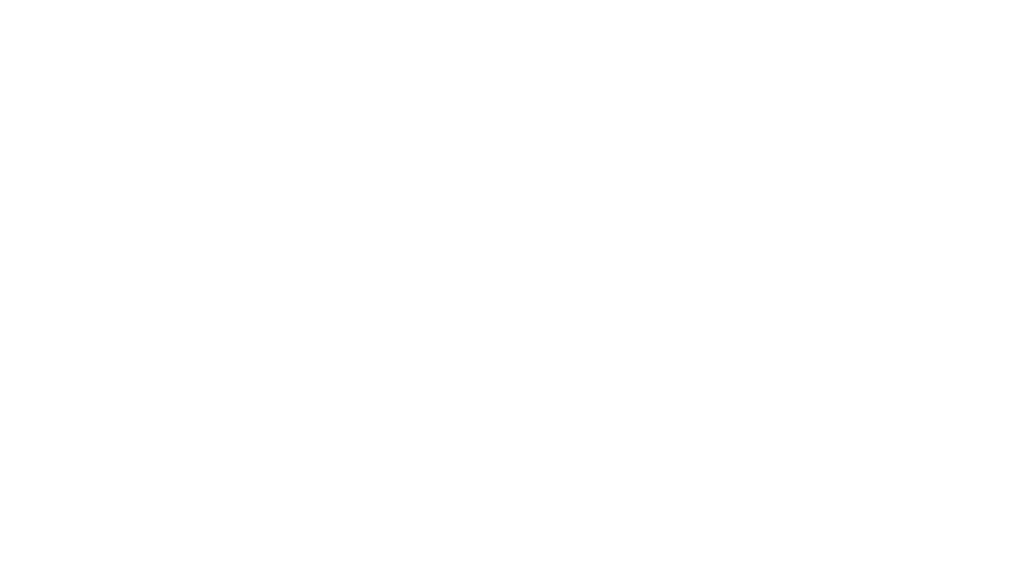
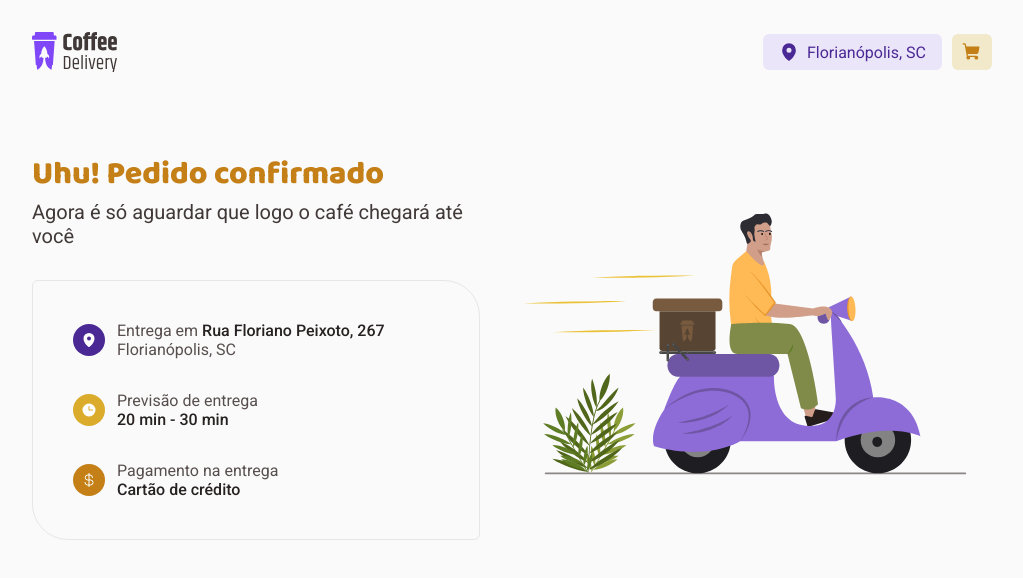
Before and after one commit to alanwengrze/ignite_coffe-delivery, a React (Vite) app: page /success in a window 1280 px wide. Before the commit this address had no page. Shown: the top 578 px of the page, without its empty margins (128-1151 px from the left). Built offline with nearby package versions, Linux system fonts and the light colour scheme.

Commit message:
:lipstick: feat: Success page/component  finished

```diff
--- a/src/Router.tsx
+++ b/src/Router.tsx
@@ -1,12 +1,16 @@
 import {Routes, Route} from 'react-router-dom'
 import { Home } from './pages/Home'
 import { DefaultLayout } from './layouts/DefaultLayout'
+import { Checkout } from './pages/Checkout'
+import { Success } from './pages/Success'
 
 export function Router() {
   return (
     <Routes>
       <Route path='/' element={<DefaultLayout/>}>
         <Route path="/" element={<Home />} />
+        <Route path="/checkout" element={<Checkout />} />
+        <Route path='/success' element={<Success/>} />
       </Route>
     </Routes>
   )
--- a/src/layouts/DefaultLayout/styles.ts
+++ b/src/layouts/DefaultLayout/styles.ts
@@ -2,9 +2,8 @@ import styled from "styled-components";
 
 export const LayoutContainer = styled.div`
   width: 100%;
-  height: 100%;
+  height: 100vh;
   display: flex;
   flex-direction: column;
-  background: ${({theme}) => theme.colors.background};
   padding: 0 16rem;
 `
--- /dev/null
+++ b/src/pages/Checkout/index.tsx
@@ -0,0 +1,8 @@
+
+export function Checkout() {
+  return (
+    <div>
+      <h1>Checkout</h1>
+    </div>
+  )
+}
--- a/src/pages/Home/Banner/styles.ts
+++ b/src/pages/Home/Banner/styles.ts
@@ -64,5 +64,4 @@ export const Item = styled.div<ItemProps>`
 export const BannerImage = styled.img`
   aspect-ratio: 1;
   width: 50%;
-
 `
--- /dev/null
+++ b/src/pages/Success/index.tsx
@@ -0,0 +1,39 @@
+import { SuccessContainer, Content, MessageSuccess, OrderInfo, Info, InfoWrapper} from "./styles"
+import { MapPin, Clock, CurrencyDollar } from "phosphor-react"
+import successImage from "../../assets/SuccessImage.svg"
+export function Success() {
+  return (
+    <SuccessContainer>
+      <Content>
+        <MessageSuccess>
+          <h1>Uhu! Pedido confirmado</h1>
+          <p>Agora é só aguardar que logo o café chegará até você</p>
+        </MessageSuccess>
+        <OrderInfo>
+          <Info $infoColor="address">
+            <MapPin weight="fill"/>
+            <InfoWrapper>
+              <p>Entrega em <span>Rua Floriano Peixoto, 267</span></p>
+              <p>Florianópolis, SC</p>
+            </InfoWrapper>
+          </Info>
+          <Info $infoColor="delivery">
+            <Clock weight="fill"/>
+            <InfoWrapper>
+              <p>Previsão de entrega</p>
+              <span>20 min - 30 min</span>
+            </InfoWrapper>
+          </Info>
+          <Info $infoColor="payment">
+            <CurrencyDollar/>
+            <InfoWrapper>
+              <p>Pagamento na entrega</p>
+              <span>Cartão de crédito</span>
+            </InfoWrapper>
+          </Info>
+        </OrderInfo>
+      </Content>
+      <img src={successImage} alt="" />
+    </SuccessContainer>
+  )
+}
--- /dev/null
+++ b/src/pages/Success/styles.ts
@@ -0,0 +1,72 @@
+import styled from "styled-components";
+export const SuccessContainer = styled.div`
+  display: flex;
+  align-items: center;
+  justify-content: space-between;
+  gap: 3.2rem;
+
+  > img {
+    width: 50%;
+    aspect-ratio: 1;
+  }
+`
+export const Content = styled.div`
+  display: flex;
+  flex-direction: column;
+  gap: 3.2rem;
+`
+
+export const MessageSuccess = styled.div`
+  h1{
+    color: ${({theme}) => theme.colors.yellowDark};
+  }
+  p{
+    color: ${({theme}) => theme.colors.baseSubtitle};
+    font-size: 2rem;
+  }
+`
+export const OrderInfo = styled.div`
+  display: flex;
+  flex-direction: column;
+  gap: 3.2rem;
+  padding: 4rem;
+  border: 1px solid ${({theme}) => theme.colors.baseButton};
+  border-radius: 6px 36px;
+
+  p {
+    color: ${({theme}) => theme.colors.baseText};
+  }
+  span {
+    color: ${({theme}) => theme.colors.baseTitle};
+    font-weight: 500;
+  }
+`
+
+const INFO_COLORS = {
+  address: "purpleDark",
+  delivery: "yellow",
+  payment: "yellowDark"
+} as const
+
+interface InfoProps {
+  $infoColor: keyof typeof INFO_COLORS
+}
+
+export const Info = styled.div<InfoProps>`
+  display: flex;
+  align-items: center;
+  gap: 1.2rem;
+
+  svg {
+    color: ${({theme}) => theme.colors.white};
+    height: 3.2rem;
+    width: 3.2rem;
+    padding: 0.8rem 0.4rem;
+    border-radius: 50%;
+    background-color: ${(props) => props.theme.colors[INFO_COLORS[props.$infoColor]]};
+  }
+
+`
+export const InfoWrapper = styled.div`
+
+`
--- a/src/themes/global.ts
+++ b/src/themes/global.ts
@@ -17,6 +17,8 @@ export const GlobalStyle = createGlobalStyle`
     font-family: 'Roboto', sans-serif;
     -webkit-font-smoothing: antialiased;
     -moz-osx-font-smoothing: grayscale;
+
+    background-color: ${({theme}) => theme.colors.background};
   }
 
   input,
```
Also changed, not shown: src/assets/SuccessImage.svg (added), src/pages/Checkout/styles.ts (added).
